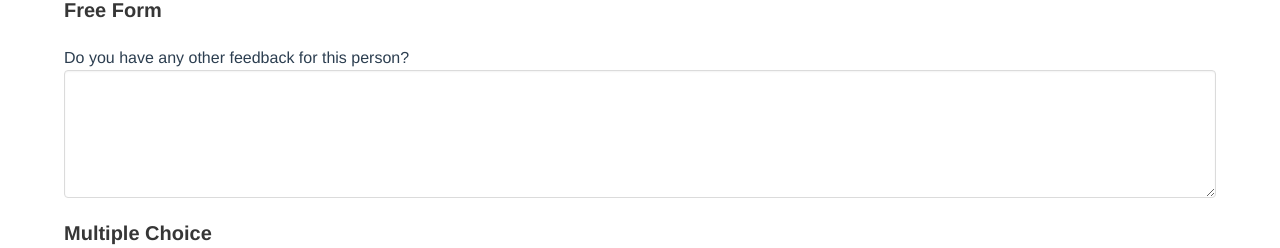
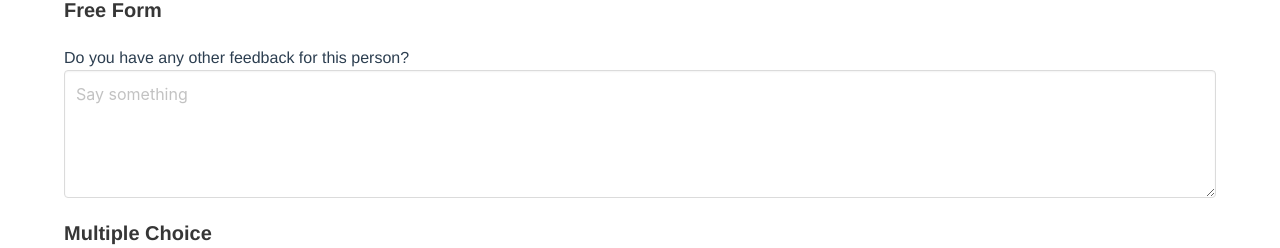
Before and after one commit to ryanhightower/honesto-prototype, a Vue app: page /demo in a window 1280 px wide. Shown: the part 182-430 px from the top of the page. Built offline with nearby package versions, Linux system fonts and the light colour scheme.

Commit message:
Bug fix: reset internalValue on route change
This is necessary when two questions use the same component back to back,
so the component never gets reset and the internalValue carries over
to the new question.

```diff
--- a/src/components/QuestionMultipleChoice.vue
+++ b/src/components/QuestionMultipleChoice.vue
@@ -44,6 +44,11 @@ export default {
     handleInput(value) {
       this.$emit('input', value)
     }
+  },
+  watch: {
+    '$route' () {
+      this.internalValue = this.initialValue;
+    }
   }
 
 }
--- a/src/components/QuestionOpen.vue
+++ b/src/components/QuestionOpen.vue
@@ -2,7 +2,7 @@
   <div class="question-open">
     {{ question }}
     <b-field>
-      <b-input type="textarea" v-model="internalValue" @input="handleInput" />
+      <b-input type="textarea" v-model="internalValue" @input="handleInput" placeholder="Say something" />
     </b-field>
   </div>
 </template>
@@ -27,6 +27,11 @@ export default {
     handleInput (value) {
       this.$emit('input', value)
     }
+  },
+  watch: {
+    '$route' () {
+      this.internalValue = this.initialValue;
+    }
   }
 }
 </script>
--- a/src/components/QuestionScale.vue
+++ b/src/components/QuestionScale.vue
@@ -5,7 +5,6 @@
       <b-radio-button
         v-for="(unit, idx) in range"
         :key="idx"
-        :value="initialValue"
         v-model="internalValue"
         :native-value="unit"
         @input="handleInput"
@@ -69,6 +68,11 @@ export default {
     handleInput(value) {
       this.$emit('input', value)
     }
+  },
+  watch: {
+    '$route' () {
+      this.internalValue = this.initialValue;
+    }
   }
 }
 </script>
--- a/src/sampleData.js
+++ b/src/sampleData.js
@@ -201,9 +201,9 @@ export default {
       ]
     },
     questionId13: {
-      type: "scale",
+      type: "multipleChoice",
       question:
-        "Hos is working with this person Lorem ipsom dolor sit amet Lorem ipsum dolor sit amet?",
+        "How is working with this person Lorem ipsom dolor sit amet Lorem ipsum dolor sit amet?",
       choices: [
         {
           text: "Lorem ipsum 1",
```
